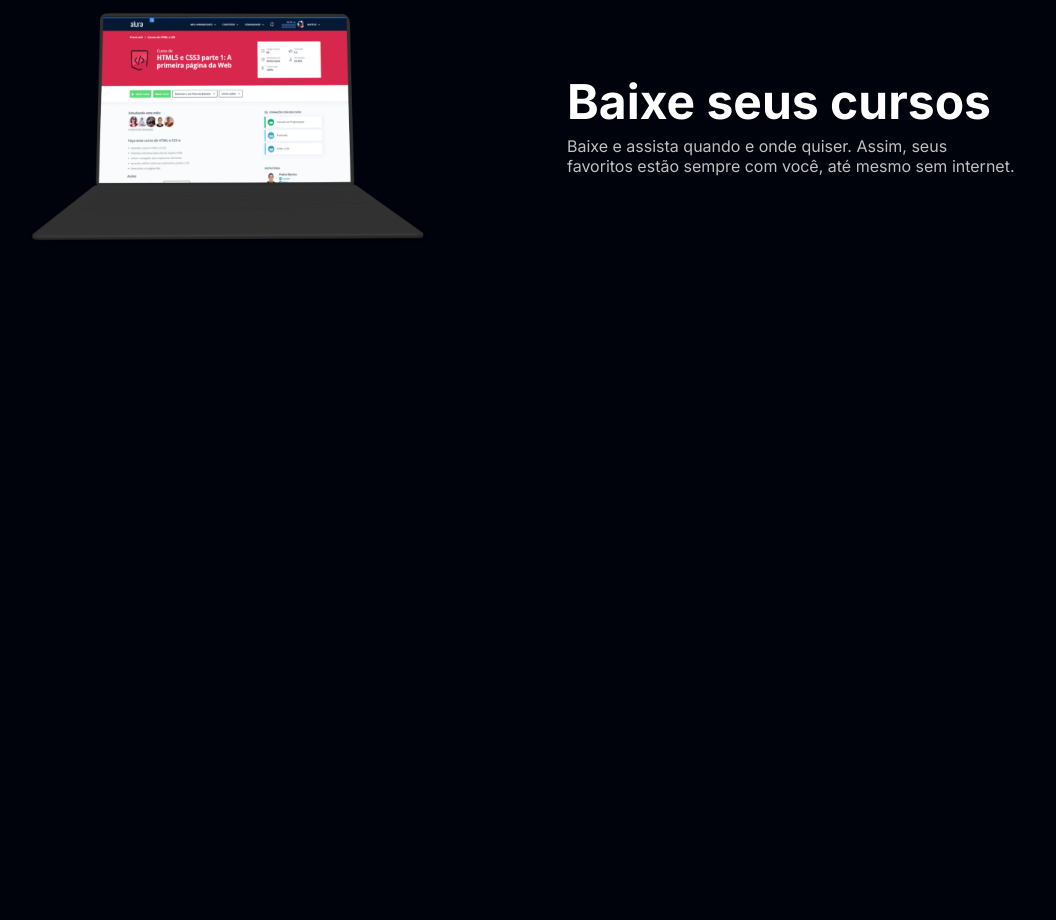
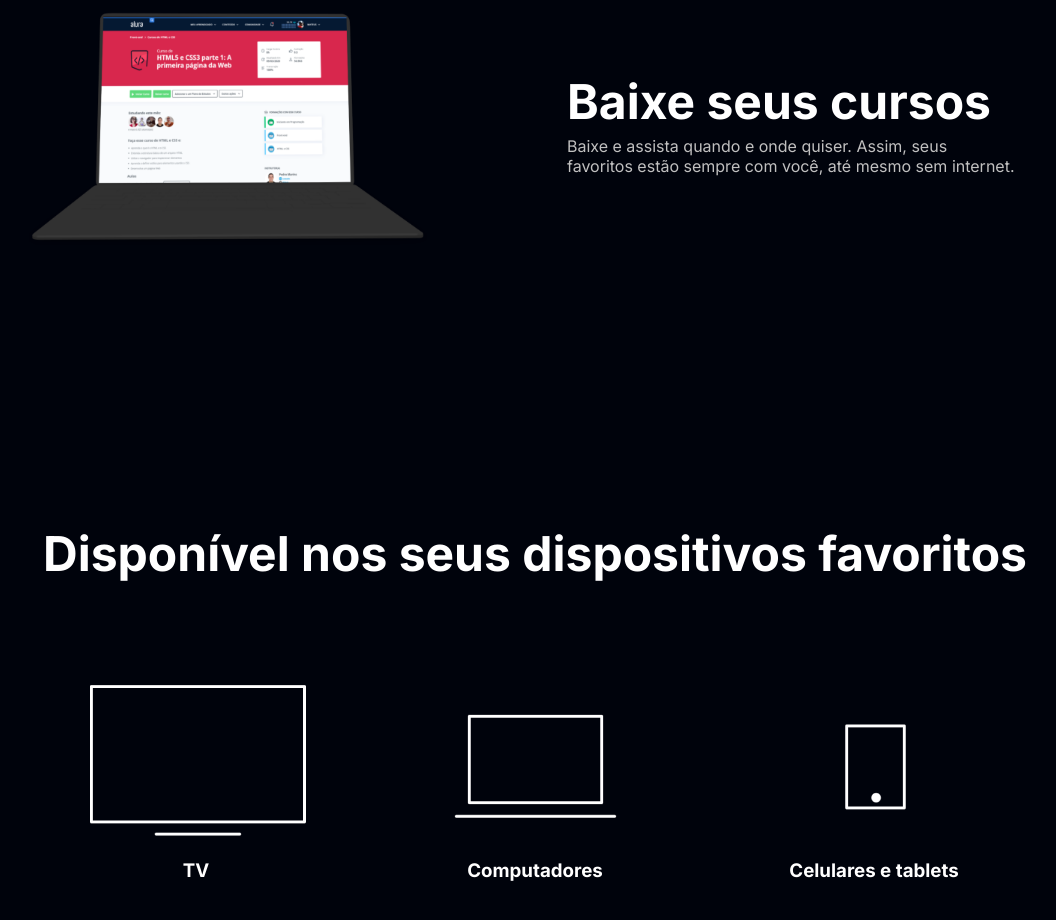
Before and after one commit to andreazevedoluiz/AluraPlus, a plain HTML site: page index.html in a window 1280 px wide. Shown: the part 2676-3596 px from the top of the page, without its empty margins (105-1161 px from the left). Before the commit the page ends 3200 px from the top, so only its background shows below. Drawn offline with Linux system fonts and the light colour scheme.

Commit message:
Section dispositivos e estilos

```diff
--- a/index.html
+++ b/index.html
@@ -49,5 +49,23 @@
                 seus favoritos estão sempre com você, até mesmo sem internet.</p>
         </div>
     </section>
+
+    <section class="dispositivos">
+        <h2 class="dispositivos__titulo"> Disponível nos seus dispositivos favoritos</h2>
+        <ul class="dispositivos__lista">
+            <li class="lista">
+                <img src="img/tv.png" alt="icone de um TV">
+                <h3 class="lista__item"> TV</h3>
+            </li>
+            <li class="lista">
+                <img src="img/computador.png" alt="icone d eum computador">
+                <h3 class="lista__item">Computadores</h3>
+            </li>
+            <li class="lista">
+                <img src="img/celular.png" alt="icone d eum celular">
+                <h3 class="lista__item">Celulares e tablets</h3>
+            </li>
+        </ul>
+    </section>
 </body>
 </html>
--- a/styles.css
+++ b/styles.css
@@ -100,3 +100,26 @@ body{
 .container__descricao{
     padding: 2em;
 }
+
+/*Dispositivos */
+
+.dispositivos__lista{
+    display: flex;
+    justify-content: center;
+    list-style-type: none;
+    margin: 5em 0;
+}
+
+.dispositivos{
+    text-align: center ;
+}
+
+.dispositivos__titulo{
+    font-size: 48px;
+    color: var(--branco-principal);
+}
+
+.dispositivos__item{
+    font-size: 32px;
+    color: var(--branco-principal);
+}
```
Also changed, not shown: img/celular.png (added), img/computador.png (added), img/tv.png (added).
